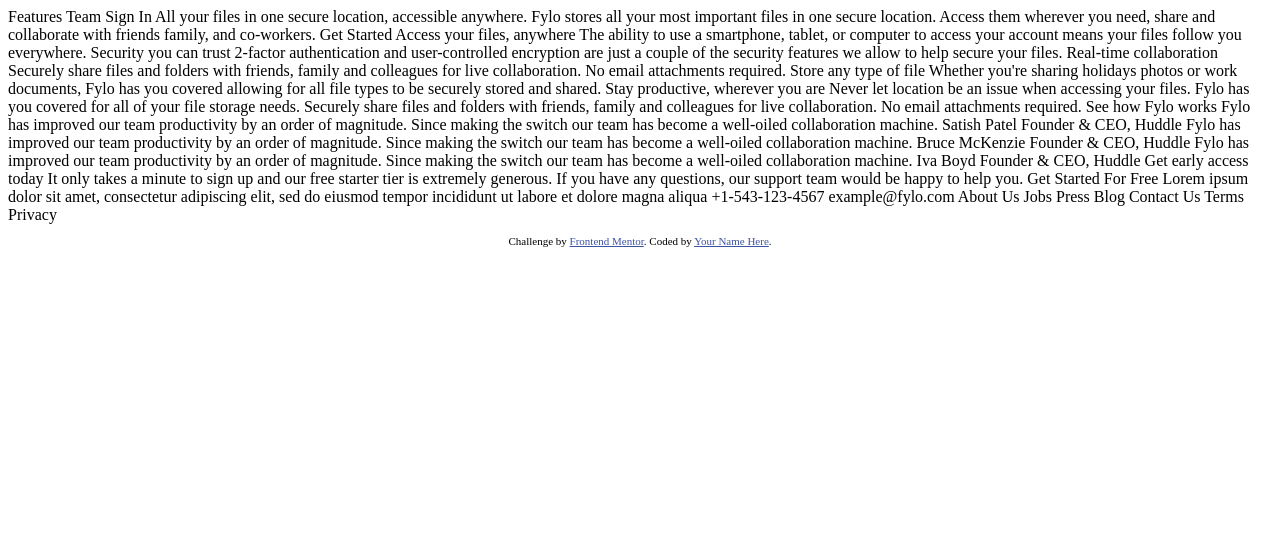
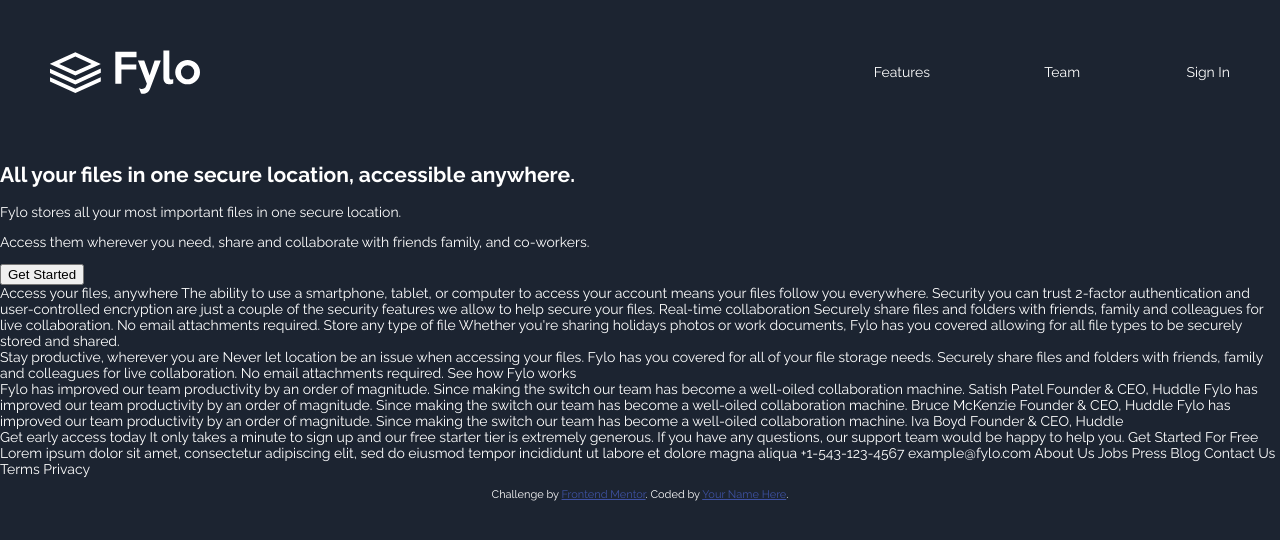
Before and after one commit to CitlalliDMG/fylo_landign_challenge, a plain HTML site: page index.html in a window 1280 px wide. Drawn offline with Linux system fonts and the light colour scheme.

Commit message:
[add] creates and gives styles to header / 1hr mark

```diff
--- /dev/null
+++ b/css/styles.css
@@ -0,0 +1,73 @@
+@import url("https://fonts.googleapis.com/css2?family=Raleway:ital,wght@0,100;0,200;0,300;0,400;0,500;0,600;0,700;0,800;0,900;1,100;1,200;1,300;1,400;1,500;1,600;1,700;1,800;1,900&display=swap");
+
+body {
+  margin: 0;
+  box-sizing: border-box;
+  background-color: var(--dark-blue-email);
+  font-size: 14px;
+  font-family: "Raleway", sans-serif;
+  color: var(--white);
+}
+
+:root {
+  /* Primary */
+  --dark-blue-email: hsl(217, 28%, 15%);
+  --dark-blue-main: hsl(218, 28%, 13%);
+  --dark-blue-footer: hsl(216, 53%, 9%);
+  --dark-blue-testimonials: hsl(219, 30%, 18%);
+  /*Accent */
+  --cyan: hsl(176, 68%, 64%);
+  --blue: hsl(198, 60%, 50%);
+  /* Neutral */
+  --white: hsl(0, 0%, 100%);
+}
+
+.navbar {
+  padding: 30px;
+  display: grid;
+  grid-template-columns: 1fr 2fr;
+  grid-column-gap: 3em;
+}
+
+.logo {
+  width: 100%;
+}
+
+.links {
+  text-align: right;
+  display: flex;
+  align-items: center;
+  justify-content: space-between;
+}
+
+.links a {
+  /* margin-right: 30px; */
+}
+
+.attribution {
+  font-size: 11px;
+  text-align: center;
+}
+
+.attribution a {
+  color: hsl(228, 45%, 44%);
+}
+
+@media only screen and (min-width: 425px) {
+  .logo {
+    max-width: 150px;
+  }
+}
+
+@media only screen and (min-width: 768px) {
+  .navbar {
+    padding: 50px;
+    display: grid;
+    grid-template-columns: 1fr 450px;
+    grid-column-gap: 3em;
+  }
+  .links {
+    display: grid;
+    grid-template-columns: repeat(3, 150px);
+  }
+}
--- a/index.html
+++ b/index.html
@@ -1,105 +1,89 @@
 <!DOCTYPE html>
 <html lang="en">
   <head>
-  <meta charset="UTF-8">
-  <meta name="viewport" content="width=device-width, initial-scale=1.0"> <!-- displays site properly based on user's device -->
+    <meta charset="UTF-8" />
+    <meta name="viewport" content="width=device-width, initial-scale=1.0" />
+    <!-- displays site properly based on user's device -->
 
-  <link rel="icon" type="image/png" sizes="32x32" href="./images/favicon-32x32.png">
+    <link
+      rel="icon"
+      type="image/png"
+      sizes="32x32"
+      href="./images/favicon-32x32.png"
+    />
 
-  <title>Frontend Mentor | Fylo landing page with dark theme and features grid</title>
+    <title>
+      Frontend Mentor | Fylo landing page with dark theme and features grid
+    </title>
 
-  <!-- Feel free to remove these styles or customise in your own stylesheet 👍 -->
-  <style>
-    .attribution { font-size: 11px; text-align: center; }
-    .attribution a { color: hsl(228, 45%, 44%); }
-  </style>
+    <link rel="stylesheet" href="css/styles.css" />
   </head>
   <body>
-  Features
-  Team
-  Sign In
-
+    <header class="navbar">
+      <img src="images/logo.svg" alt="Fylo logo" class="logo" />
+      <div class="links">
+        <a>Features</a>
+        <a>Team</a>
+        <a>Sign In</a>
+      </div>
+    </header>
+    <section class="hero">
+      <h1>
         All your files in one secure location, accessible anywhere.
-
-  Fylo stores all your most important files in one secure location. Access them wherever
-  you need, share and collaborate with friends family, and co-workers.
-
+      </h1>
+      <p>
+        Fylo stores all your most important files in one secure location.
+      </p>
+      <p>
+        Access them wherever you need, share and collaborate with friends
+        family, and co-workers.
+      </p>
+      <button>
         Get Started
-
-  Access your files, anywhere
-
-  The ability to use a smartphone, tablet, or computer to access your account means your
-  files follow you everywhere.
-
-  Security you can trust
-
-  2-factor authentication and user-controlled encryption are just a couple of the security
-  features we allow to help secure your files.
-
-  Real-time collaboration
-
-  Securely share files and folders with friends, family and colleagues for live collaboration.
-  No email attachments required.
-
-  Store any type of file
-
-  Whether you're sharing holidays photos or work documents, Fylo has you covered allowing for all
+      </button>
+    </section>
+    <section>
+      Access your files, anywhere The ability to use a smartphone, tablet, or
+      computer to access your account means your files follow you everywhere.
+      Security you can trust 2-factor authentication and user-controlled
+      encryption are just a couple of the security features we allow to help
+      secure your files. Real-time collaboration Securely share files and
+      folders with friends, family and colleagues for live collaboration. No
+      email attachments required. Store any type of file Whether you're sharing
+      holidays photos or work documents, Fylo has you covered allowing for all
       file types to be securely stored and shared.
-
-  Stay productive, wherever you are
-
-  Never let location be an issue when accessing your files. Fylo has you covered for all of your file
-  storage needs.
-
-  Securely share files and folders with friends, family and colleagues for live collaboration. No email
-  attachments required.
-
-  See how Fylo works
-
-  Fylo has improved our team productivity by an order of magnitude. Since making the switch our team has
-  become a well-oiled collaboration machine.
-
-  Satish Patel
-  Founder & CEO, Huddle
-
-  Fylo has improved our team productivity by an order of magnitude. Since making the switch our team has
-  become a well-oiled collaboration machine.
-
-  Bruce McKenzie
-  Founder & CEO, Huddle
-
-  Fylo has improved our team productivity by an order of magnitude. Since making the switch our team has
-  become a well-oiled collaboration machine.
-
-  Iva Boyd
-  Founder & CEO, Huddle
-
-  Get early access today
-
-  It only takes a minute to sign up and our free starter tier is extremely generous. If you have any
-  questions, our support team would be happy to help you.
-
-  Get Started For Free
-
-  Lorem ipsum dolor sit amet, consectetur adipiscing elit, sed do eiusmod tempor incididunt ut labore et
-  dolore magna aliqua
-
-  +1-543-123-4567
-  example@fylo.com
-
-  About Us
-  Jobs
-  Press
-  Blog
-
-  Contact Us
-  Terms
-  Privacy
-
+    </section>
+    <section>
+      Stay productive, wherever you are Never let location be an issue when
+      accessing your files. Fylo has you covered for all of your file storage
+      needs. Securely share files and folders with friends, family and
+      colleagues for live collaboration. No email attachments required. See how
+      Fylo works
+    </section>
+    <section>
+      Fylo has improved our team productivity by an order of magnitude. Since
+      making the switch our team has become a well-oiled collaboration machine.
+      Satish Patel Founder & CEO, Huddle Fylo has improved our team productivity
+      by an order of magnitude. Since making the switch our team has become a
+      well-oiled collaboration machine. Bruce McKenzie Founder & CEO, Huddle
+      Fylo has improved our team productivity by an order of magnitude. Since
+      making the switch our team has become a well-oiled collaboration machine.
+      Iva Boyd Founder & CEO, Huddle
+    </section>
+    <section>
+      Get early access today It only takes a minute to sign up and our free
+      starter tier is extremely generous. If you have any questions, our support
+      team would be happy to help you. Get Started For Free
+    </section>
     <footer>
+      Lorem ipsum dolor sit amet, consectetur adipiscing elit, sed do eiusmod
+      tempor incididunt ut labore et dolore magna aliqua +1-543-123-4567
+      example@fylo.com About Us Jobs Press Blog Contact Us Terms Privacy
       <p class="attribution">
-      Challenge by <a href="https://www.frontendmentor.io?ref=challenge" target="_blank">Frontend Mentor</a>.
-      Coded by <a href="#">Your Name Here</a>.
+        Challenge by
+        <a href="https://www.frontendmentor.io?ref=challenge" target="_blank"
+          >Frontend Mentor</a
+        >. Coded by <a href="#">Your Name Here</a>.
       </p>
     </footer>
   </body>
```
Lines whose indentation alone changed are shown as unchanged.
